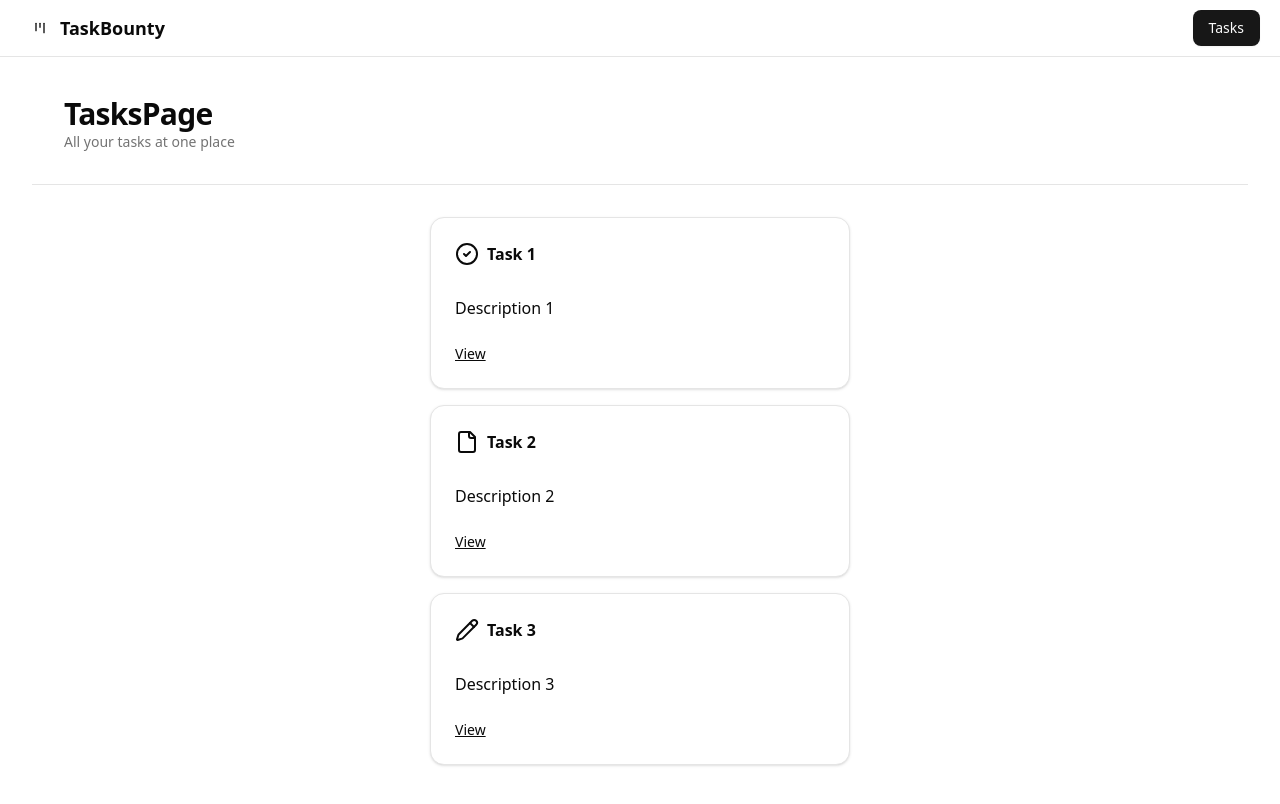
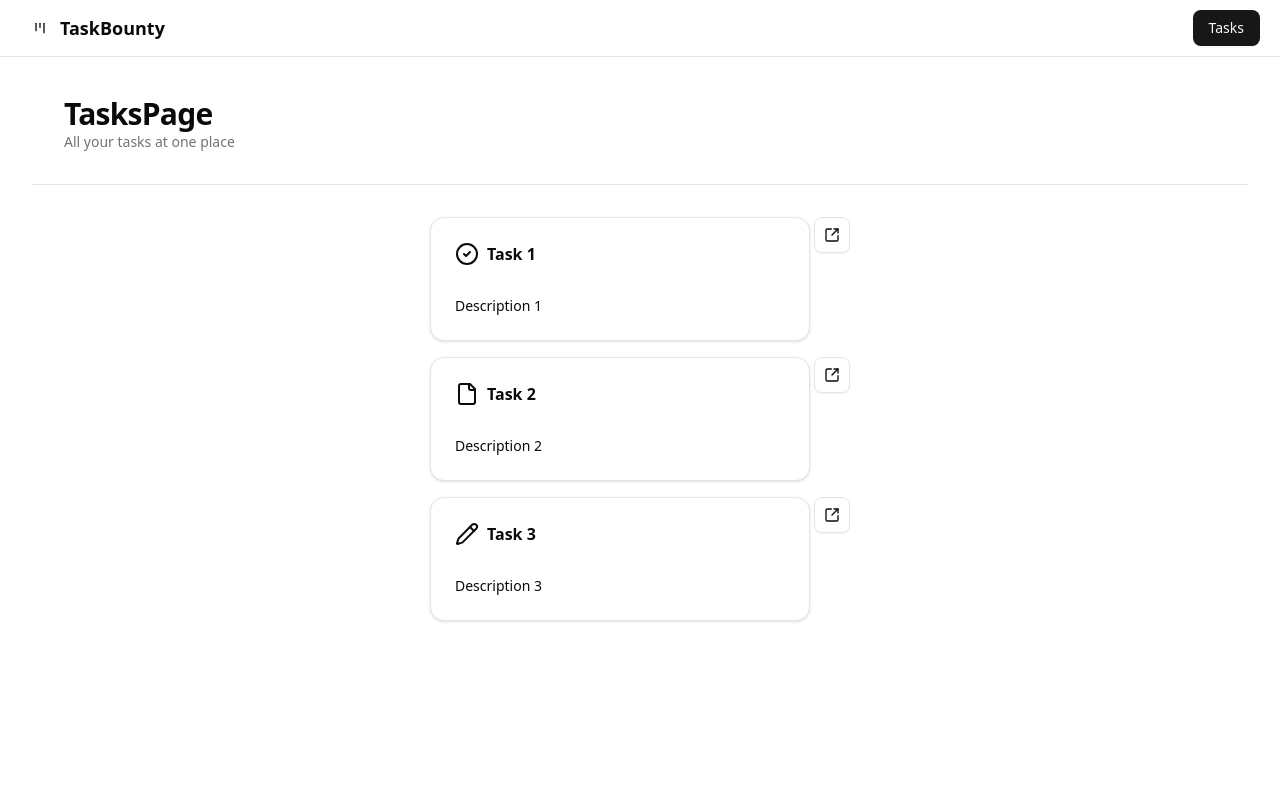
Before and after one commit to tt472625987/portal-task-web, a Next.js app: page /tasks in a window 1280 px wide. Shown: the top 804 px of the page. Built offline with nearby package versions, Linux system fonts and the light colour scheme.

Commit message:
fix: add ui

```diff
--- a/src/app/tasks/[taskId]/page.tsx
+++ b/src/app/tasks/[taskId]/page.tsx
@@ -1,4 +1,10 @@
+import Link from "next/link";
+
+import { Placeholder } from "@/components/placeholder";
+import { Button } from "@/components/ui/button";
 import { initialTasks } from "@/data";
+import { TaskItem } from "@/features/task/components/task-item";
+import { taskPath } from "@/paths";
 
 type Props = {
   params: Promise<{ taskId: string }>;
@@ -10,15 +16,21 @@ const Page = async ({ params }: Props) => {
   const task = initialTasks.find((task) => task.id === taskId);
 
   if (!task) {
-    return <div>Task not found</div>;
+    return (
+      <Placeholder
+        label="Task not found"
+        button={
+          <Button asChild variant="outline">
+            <Link href={taskPath}>Go To Tasks</Link>
+          </Button>
+        }
+      />
+    );
   }
 
   return (
-    <div>
-      <div>
-        <h1>{task?.title}</h1>
-        <p>{task?.description}</p>
-      </div>
+    <div className="flex justify-center animate-fade-in-from-top">
+      <TaskItem task={task} isDetail />
     </div>
   );
 };
--- a/src/app/tasks/page.tsx
+++ b/src/app/tasks/page.tsx
@@ -1,22 +1,6 @@
-import { LucideCircleCheck, LucideFile, LucidePencil } from "lucide-react";
-import Link from "next/link";
-
 import { Heading } from "@/components/heading";
-import {
-  Card,
-  CardContent,
-  CardFooter,
-  CardHeader,
-  CardTitle,
-} from "@/components/ui/card";
 import { initialTasks } from "@/data";
-import { taskDetailPath } from "@/paths";
-
-const TASK_ICON = {
-  open: <LucideFile />,
-  done: <LucideCircleCheck />,
-  "in-progress": <LucidePencil />,
-};
+import { TaskItem } from "@/features/task/components/task-item";
 
 const Page = () => {
   return (
@@ -25,27 +9,7 @@ const Page = () => {
 
       <div className="flex flex-1 flex-col items-center gap-y-4 animate-fade-in-from-top">
         {initialTasks.map((task) => (
-          <Card key={task.id} className="w-full max-w-[420px]">
-            <CardHeader>
-              <CardTitle className="flex items-center gap-x-2">
-                <span>{TASK_ICON[task.status]}</span>
-                <span className="truncate">{task.title}</span>
-              </CardTitle>
-            </CardHeader>
-            <CardContent>
-              <span className="line-clamp-3 whitespace-break-spaces">
-                {task.description}
-              </span>
-            </CardContent>
-            <CardFooter>
-              <Link
-                href={taskDetailPath(task.id)}
-                className="text-sm underline"
-              >
-                View
-              </Link>
-            </CardFooter>
-          </Card>
+          <TaskItem key={task.id} task={task} />
         ))}
       </div>
     </div>
--- /dev/null
+++ b/src/components/placeholder.tsx
@@ -0,0 +1,28 @@
+import { LucideTriangleAlert } from "lucide-react";
+import { cloneElement } from "react";
+
+type Props = {
+  label: string;
+  icon?: React.ReactElement<{ className?: string }>;
+  button?: React.ReactElement<{ className?: string }>;
+};
+
+const Placeholder = ({
+  label,
+  icon = <LucideTriangleAlert />,
+  button = <div />,
+}: Props) => {
+  return (
+    <div className="flex flex-col self-center items-center justify-center flex-1 gap-y-3">
+      {cloneElement(icon, {
+        className: "w-16 h-16",
+      })}
+      <h2 className="text-lg font-semibold">{label}</h2>
+      {cloneElement(button, {
+        className: "h-10",
+      })}
+    </div>
+  );
+};
+
+export { Placeholder };
--- a/src/data.ts
+++ b/src/data.ts
@@ -3,18 +3,18 @@ export const initialTasks = [
     id: "1",
     title: "Task 1",
     description: "Description 1",
-    status: "done" as const,
+    status: "DONE" as const,
   },
   {
     id: "2",
     title: "Task 2",
     description: "Description 2",
-    status: "open" as const,
+    status: "OPEN" as const,
   },
   {
     id: "3",
     title: "Task 3",
     description: "Description 3",
-    status: "in-progress" as const,
+    status: "IN_PROGRESS" as const,
   },
 ];
--- /dev/null
+++ b/src/features/task/components/task-item.tsx
@@ -0,0 +1,54 @@
+import clsx from "clsx";
+import { LucideSquareArrowOutUpRight } from "lucide-react";
+import Link from "next/link";
+
+import { Button } from "@/components/ui/button";
+import { Card, CardContent, CardHeader, CardTitle } from "@/components/ui/card";
+import { TASK_ICON } from "@/features/task/constants";
+import { Task } from "@/features/task/type";
+import { taskDetailPath } from "@/paths";
+
+type Props = {
+  task: Task;
+  isDetail?: boolean;
+};
+
+const TaskItem = ({ task, isDetail = false }: Props) => {
+  const detailButton = (
+    <Button asChild variant="outline" size="icon">
+      <Link href={taskDetailPath(task.id)}>
+        <LucideSquareArrowOutUpRight className="h-4 w-4" />
+      </Link>
+    </Button>
+  );
+
+  return (
+    <div
+      className={clsx("w-full flex gap-x-1", {
+        "max-w-[580px]": isDetail,
+        "max-w-[420px]": !isDetail,
+      })}
+    >
+      <Card className="w-full">
+        <CardHeader>
+          <CardTitle className="flex items-center gap-x-2">
+            <span>{TASK_ICON[task.status]}</span>
+            <span className="truncate">{task.title}</span>
+          </CardTitle>
+        </CardHeader>
+        <CardContent>
+          <span
+            className={clsx("whitespace-break-spaces text-sm", {
+              "line-clamp-3": !isDetail,
+            })}
+          >
+            {task.description}
+          </span>
+        </CardContent>
+      </Card>
+      {!isDetail && <div className="flex flex-col gap-y-1">{detailButton}</div>}
+    </div>
+  );
+};
+
+export { TaskItem };
--- /dev/null
+++ b/src/features/task/constants.tsx
@@ -0,0 +1,7 @@
+import { LucideCircleCheck, LucideFile, LucidePencil } from "lucide-react";
+
+export const TASK_ICON = {
+  OPEN: <LucideFile />,
+  DONE: <LucideCircleCheck />,
+  IN_PROGRESS: <LucidePencil />,
+};
--- /dev/null
+++ b/src/features/task/type.ts
@@ -0,0 +1,8 @@
+export type TaskStatus = "DONE" | "OPEN" | "IN_PROGRESS";
+
+export type Task = {
+  id: string;
+  title: string;
+  description: string;
+  status: TaskStatus;
+};
```
